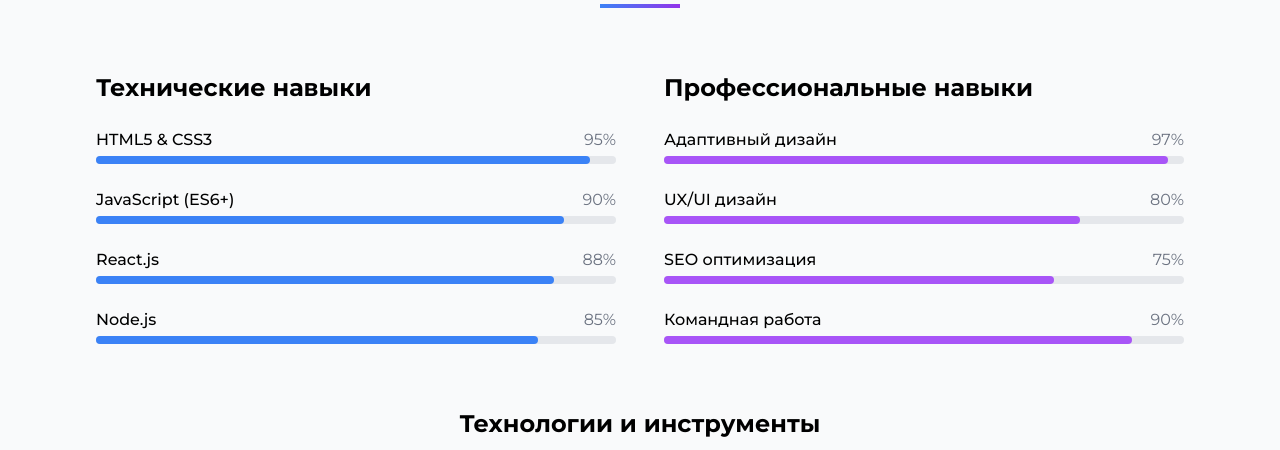
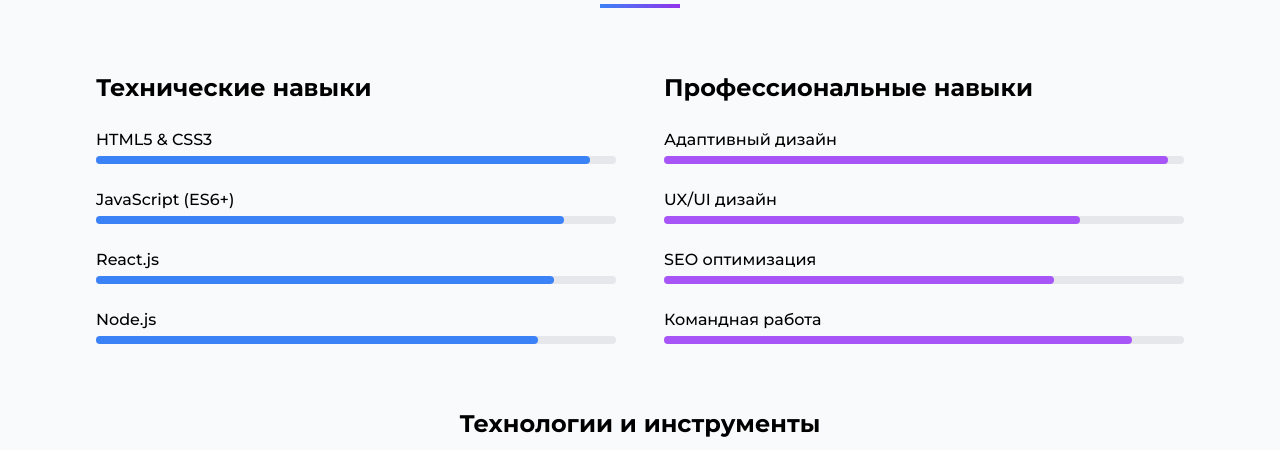
Before and after one commit to ArsenyCrack/Web-Portfolio, a plain HTML site: page index.html in a window 1280 px wide. Shown: the part 1640-2090 px from the top of the page. Drawn offline with nearby package versions, Linux system fonts and the light colour scheme.

Commit message:
Update index.html

```diff
--- a/index.html
+++ b/index.html
@@ -225,7 +225,6 @@
                         <div>
                             <div class="flex justify-between mb-1">
                                 <span class="font-medium">HTML5 & CSS3</span>
-                                <span class="text-gray-500">95%</span>
                             </div>
                             <div class="w-full bg-gray-200 rounded-full h-2">
                                 <div class="progress-bar bg-blue-500 h-2 rounded-full" style="width: 95%"></div>
@@ -235,7 +234,6 @@
                         <div>
                             <div class="flex justify-between mb-1">
                                 <span class="font-medium">JavaScript (ES6+)</span>
-                                <span class="text-gray-500">90%</span>
                             </div>
                             <div class="w-full bg-gray-200 rounded-full h-2">
                                 <div class="progress-bar bg-blue-500 h-2 rounded-full" style="width: 90%"></div>
@@ -245,7 +243,6 @@
                         <div>
                             <div class="flex justify-between mb-1">
                                 <span class="font-medium">React.js</span>
-                                <span class="text-gray-500">88%</span>
                             </div>
                             <div class="w-full bg-gray-200 rounded-full h-2">
                                 <div class="progress-bar bg-blue-500 h-2 rounded-full" style="width: 88%"></div>
@@ -255,7 +252,6 @@
                         <div>
                             <div class="flex justify-between mb-1">
                                 <span class="font-medium">Node.js</span>
-                                <span class="text-gray-500">85%</span>
                             </div>
                             <div class="w-full bg-gray-200 rounded-full h-2">
                                 <div class="progress-bar bg-blue-500 h-2 rounded-full" style="width: 85%"></div>
@@ -271,7 +267,6 @@
                         <div>
                             <div class="flex justify-between mb-1">
                                 <span class="font-medium">Адаптивный дизайн</span>
-                                <span class="text-gray-500">97%</span>
                             </div>
                             <div class="w-full bg-gray-200 rounded-full h-2">
                                 <div class="progress-bar bg-purple-500 h-2 rounded-full" style="width: 97%"></div>
@@ -281,7 +276,6 @@
                         <div>
                             <div class="flex justify-between mb-1">
                                 <span class="font-medium">UX/UI дизайн</span>
-                                <span class="text-gray-500">80%</span>
                             </div>
                             <div class="w-full bg-gray-200 rounded-full h-2">
                                 <div class="progress-bar bg-purple-500 h-2 rounded-full" style="width: 80%"></div>
@@ -291,7 +285,6 @@
                         <div>
                             <div class="flex justify-between mb-1">
                                 <span class="font-medium">SEO оптимизация</span>
-                                <span class="text-gray-500">75%</span>
                             </div>
                             <div class="w-full bg-gray-200 rounded-full h-2">
                                 <div class="progress-bar bg-purple-500 h-2 rounded-full" style="width: 75%"></div>
@@ -301,7 +294,6 @@
                         <div>
                             <div class="flex justify-between mb-1">
                                 <span class="font-medium">Командная работа</span>
-                                <span class="text-gray-500">90%</span>
                             </div>
                             <div class="w-full bg-gray-200 rounded-full h-2">
                                 <div class="progress-bar bg-purple-500 h-2 rounded-full" style="width: 90%"></div>
```
